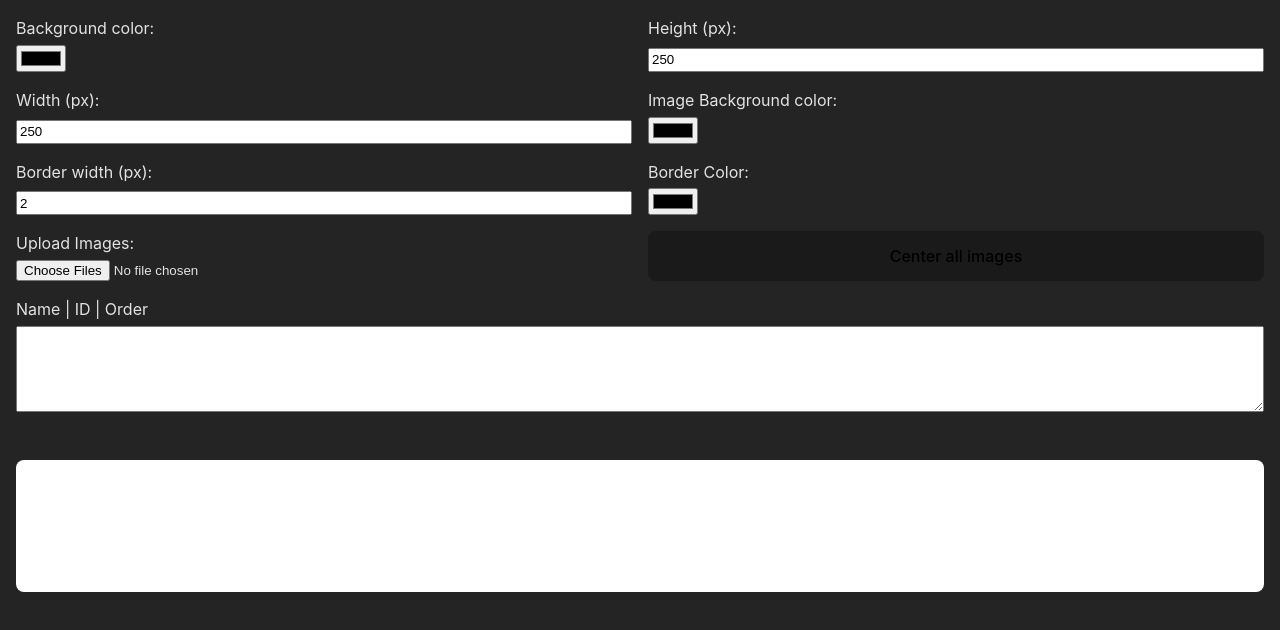
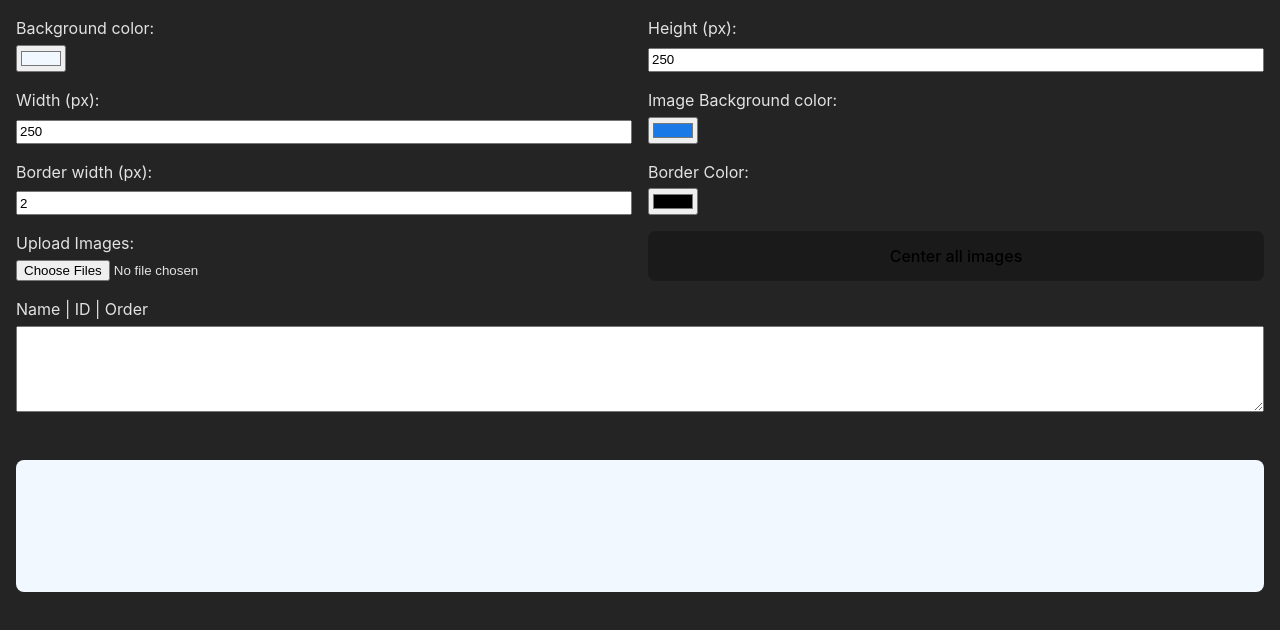
Before and after one commit to Necryl/image-gallery-react, a React (Vite) app: page / in a window 1280 px wide. Shown: the top 630 px of the page. Built offline with nearby package versions, Linux system fonts and the light colour scheme.

Commit message:
change the default color values to web standard

```diff
--- a/src/App.jsx
+++ b/src/App.jsx
@@ -5,10 +5,10 @@ import Image from "./Image.jsx";
 function App() {
   const [height, setHeight] = useState(250);
   const [width, setWidth] = useState(250);
-  const [imageBgColor, setImageBgColor] = useState("blue");
-  const [bgColor, setBgColor] = useState("white");
+  const [imageBgColor, setImageBgColor] = useState("#1979E7");
+  const [bgColor, setBgColor] = useState("#F2F8FF");
   const [borderWidth, setBorderWidth] = useState(2);
-  const [borderColor, setBorderColor] = useState("black");
+  const [borderColor, setBorderColor] = useState("#000000");
   const [images, setImages] = useState([]);
   const [data, setData] = useState([]);
 
```
